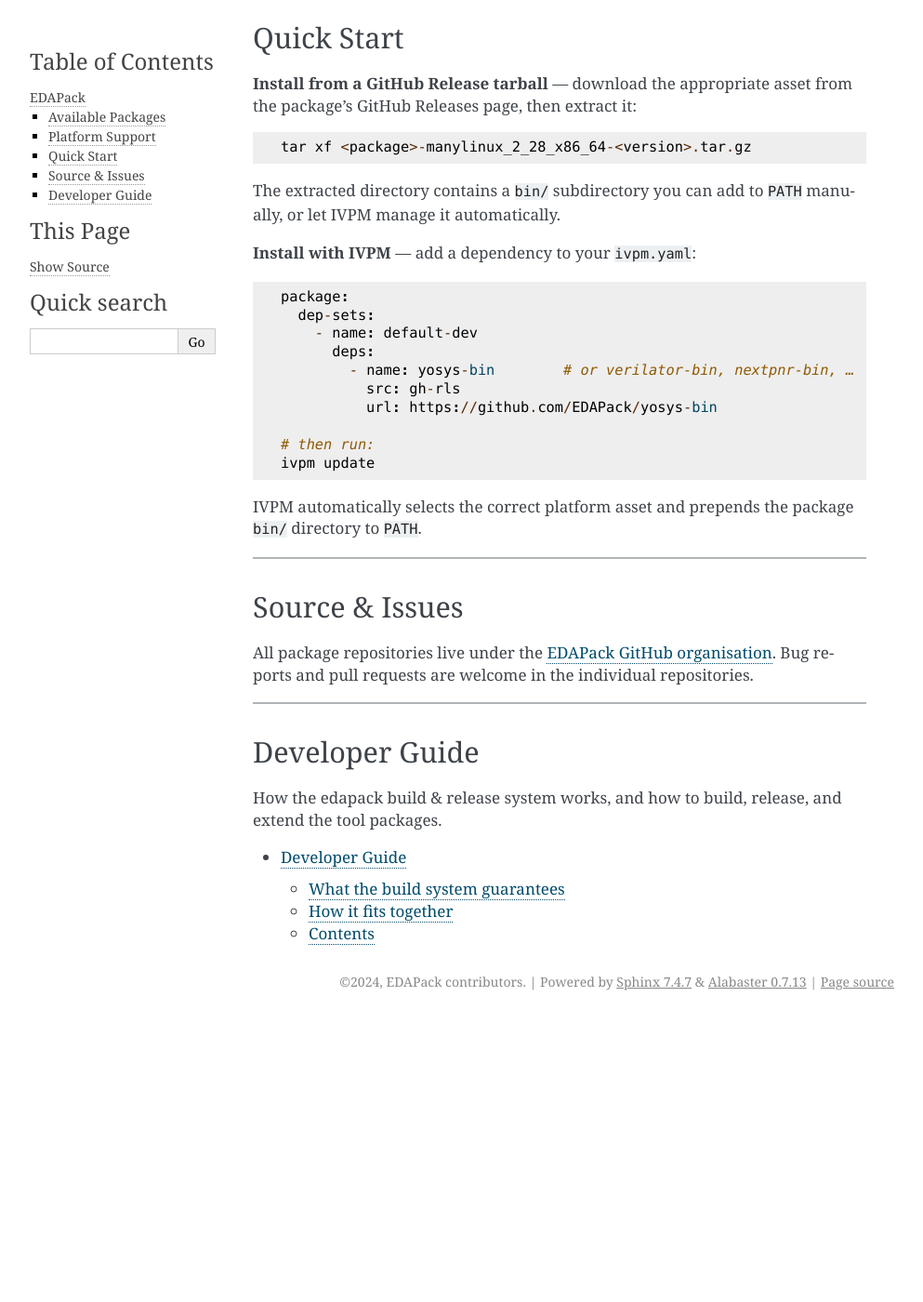
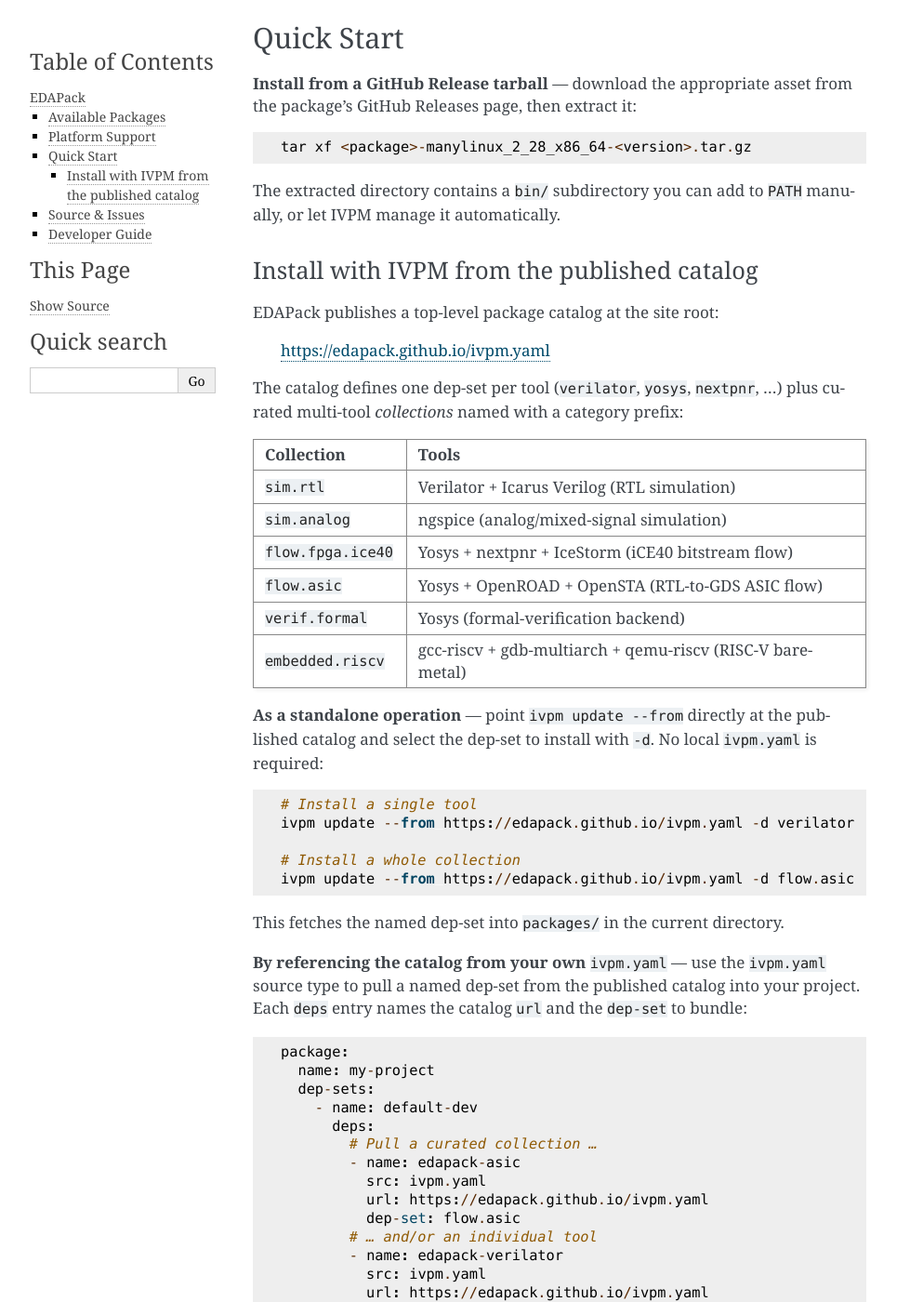
Before and after one commit to EDAPack/edapack.github.io, a Sphinx documentation site: the page built from docs/index.rst, in a window 1280 px wide and 1400 px high, scrolled down 2020 px. Shown: the whole window at 93% size, without its empty margins (148-1141 px from the left). Built offline with Sphinx 7.4.7, drawn with Linux system fonts in a browser that asks for light colours; before the commit the page ends 3115 px from its top, so only the background shows below that; some of the changed text lies outside the part shown.

Commit message:
Update info on installing packages
Signed-off-by: Matthew Ballance <matt.ballance@gmail.com>

```diff
--- a/docs/index.rst
+++ b/docs/index.rst
@@ -168,21 +168,75 @@
 The extracted directory contains a ``bin/`` subdirectory you can add to
 ``PATH`` manually, or let IVPM manage it automatically.
 
-**Install with IVPM** — add a dependency to your ``ivpm.yaml``::
+Install with IVPM from the published catalog
+~~~~~~~~~~~~~~~~~~~~~~~~~~~~~~~~~~~~~~~~~~~~~~
+
+EDAPack publishes a top-level package catalog at the site root:
+
+    https://edapack.github.io/ivpm.yaml
+
+The catalog defines one dep-set per tool (``verilator``, ``yosys``,
+``nextpnr``, …) plus curated multi-tool *collections* named with a category
+prefix:
+
+.. list-table::
+   :header-rows: 1
+   :widths: 25 75
+
+   * - Collection
+     - Tools
+   * - ``sim.rtl``
+     - Verilator + Icarus Verilog (RTL simulation)
+   * - ``sim.analog``
+     - ngspice (analog/mixed-signal simulation)
+   * - ``flow.fpga.ice40``
+     - Yosys + nextpnr + IceStorm (iCE40 bitstream flow)
+   * - ``flow.asic``
+     - Yosys + OpenROAD + OpenSTA (RTL-to-GDS ASIC flow)
+   * - ``verif.formal``
+     - Yosys (formal-verification backend)
+   * - ``embedded.riscv``
+     - gcc-riscv + gdb-multiarch + qemu-riscv (RISC-V bare-metal)
+
+**As a standalone operation** — point ``ivpm update --from`` directly at the
+published catalog and select the dep-set to install with ``-d``. No local
+``ivpm.yaml`` is required::
+
+    # Install a single tool
+    ivpm update --from https://edapack.github.io/ivpm.yaml -d verilator
+
+    # Install a whole collection
+    ivpm update --from https://edapack.github.io/ivpm.yaml -d flow.asic
+
+This fetches the named dep-set into ``packages/`` in the current directory.
+
+**By referencing the catalog from your own** ``ivpm.yaml`` — use the
+``ivpm.yaml`` source type to pull a named dep-set from the published catalog
+into your project. Each ``deps`` entry names the catalog ``url`` and the
+``dep-set`` to bundle::
 
     package:
+      name: my-project
       dep-sets:
         - name: default-dev
           deps:
-            - name: yosys-bin        # or verilator-bin, nextpnr-bin, …
-              src: gh-rls
-              url: https://github.com/EDAPack/yosys-bin
+            # Pull a curated collection …
+            - name: edapack-asic
+              src: ivpm.yaml
+              url: https://edapack.github.io/ivpm.yaml
+              dep-set: flow.asic
+            # … and/or an individual tool
+            - name: edapack-verilator
+              src: ivpm.yaml
+              url: https://edapack.github.io/ivpm.yaml
+              dep-set: verilator
 
     # then run:
     ivpm update
 
-IVPM automatically selects the correct platform asset and prepends the
-package ``bin/`` directory to ``PATH``.
+In either case IVPM automatically selects the correct platform asset for each
+tool and prepends the package ``bin/`` directory to ``PATH``, so the tools are
+available to downstream tasks immediately.
 
 ----
 
```
